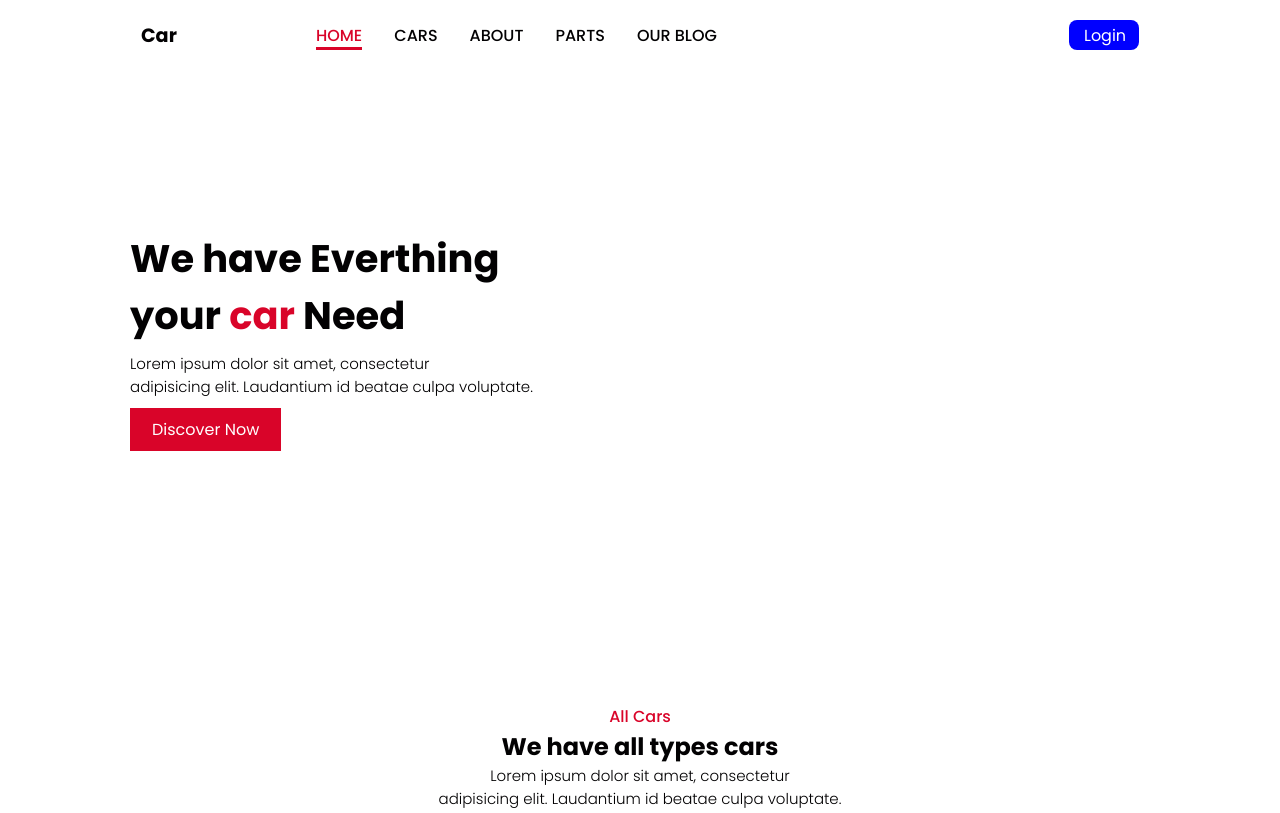
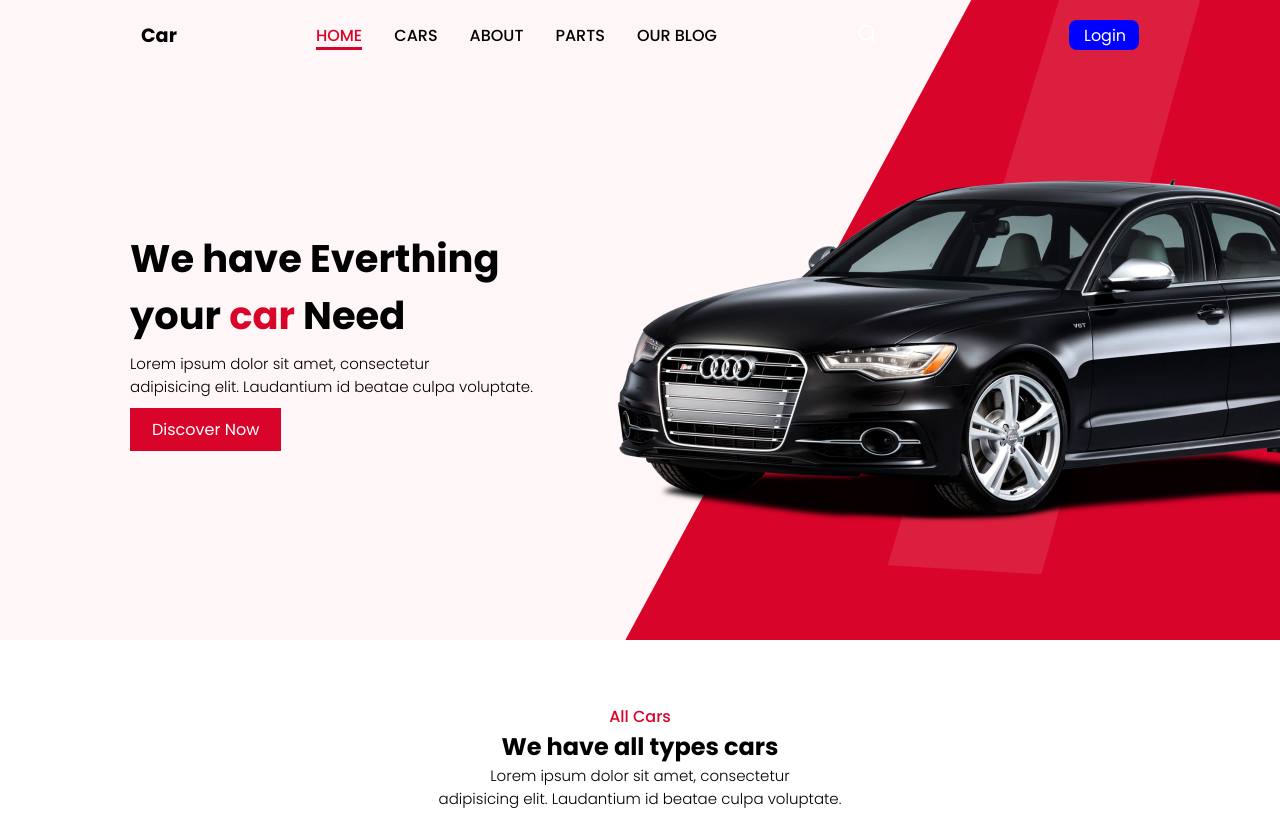
Before and after one commit to Mr-NitishKumar/car-sell, a plain HTML site: page index.html in a window 1280 px wide. Shown: the top 813 px of the page. Drawn offline with nearby package versions, Linux system fonts and the light colour scheme; the site is published under a folder, as on GitHub Pages, so addresses that start at the root find nothing.

Commit message:
Update style.css

```diff
--- a/style.css
+++ b/style.css
@@ -149,7 +149,7 @@ header.shadow #search-icon{
     min-height: 640px;
     display: flex;
     align-items: center;
-    background: url(/img/Background-home.png);
+    background: url(img/Background-home.png);
     background-repeat: no-repeat;
     background-size: cover;
     background-position: center left;
```
